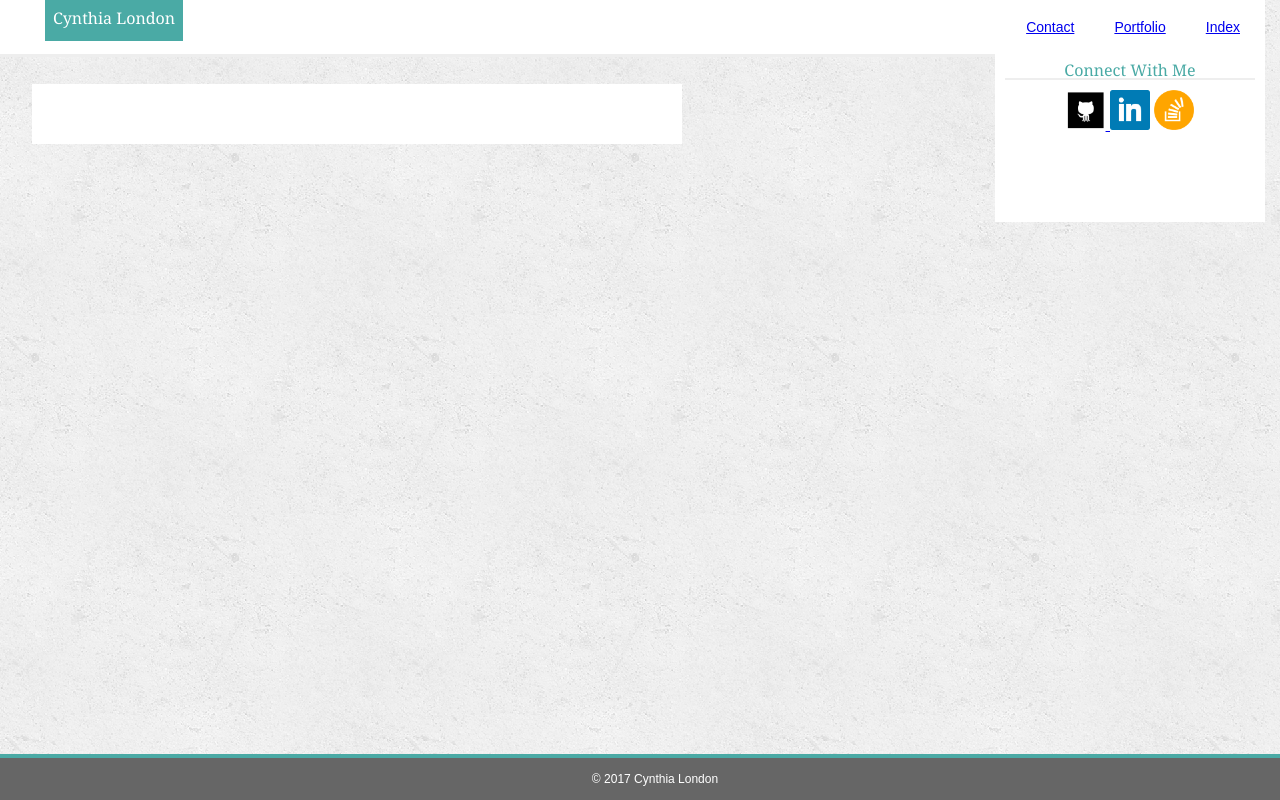
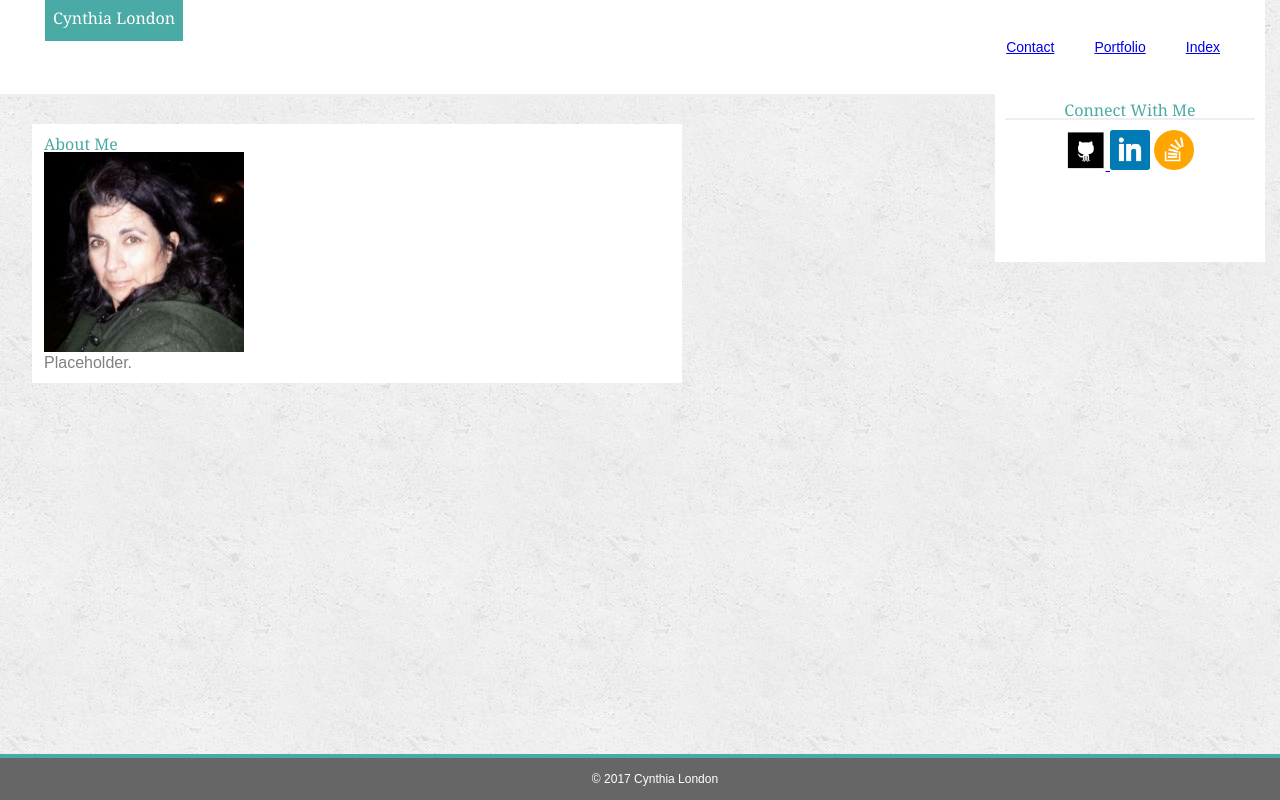
Before and after one commit to CynthiaLondon/Basic-Portfolio, a plain HTML site: page index.html in a window 1280 px wide. Drawn offline with Linux system fonts and the light colour scheme.

Commit message:
styles, contact

```diff
--- a/assets/css/style.css
+++ b/assets/css/style.css
@@ -145,3 +145,36 @@ nav {
     vertical-align:top;
     margin-bottom: 20px;
 }
+#cpicture {
+	float:left;
+	margin:10px;
+}
+.contact {
+	margin:10px
+	padding:20px;
+}
+
+.contact input {
+	width:80%;
+}
+
+.aboutme {
+	background-color:white;
+	color:grey;
+	max-width: 65%;
+	overflow:hidden;
+	float:left;
+	margin:8px;
+	padding:4px;
+	font-family:'Arial', 'Helvetica-Neue', Helvetica, sans-serif;
+}
+
+.links {
+	float:right;
+	display:inline;
+	color:grey;
+	background-color:white;
+	font-size:14px;
+	text-decoration:none;
+	padding:20px;
+}
--- a/index.html
+++ b/index.html
@@ -26,11 +26,11 @@
 
 
 <!--main-->
-
-	<div class ="container">
 		<div class="main">
-			<div class="contact">
-
+			<div class="aboutme">
+				<h1>About Me</h1>
+				<img id="me.jpg" img src="assets/images/me.jpg" height="200" width="200">
+				<p>Placeholder.</p>
 			</div>
 		</div>
 	</div>
```
Also changed, not shown: contact.html (+1 -1 lines), assets/images/me.jpg (renamed from assets/images/19944537_10213191888782678_3020020374118939793_o.jpg).
